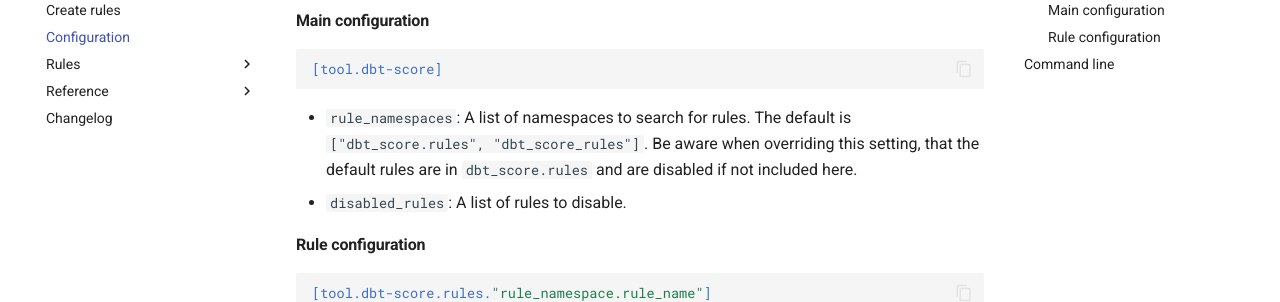
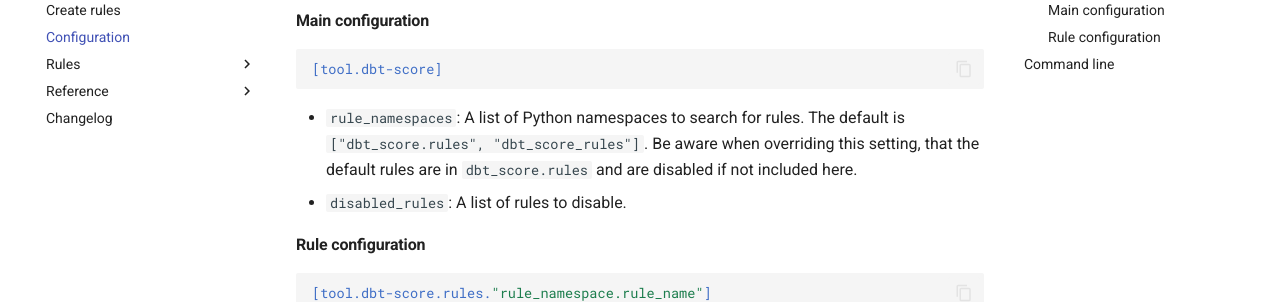
Before and after one commit to PicnicSupermarket/dbt-score, an MkDocs documentation site: the page built from docs/configuration.md, in a window 1280 px wide and 900 px high, scrolled down 519 px. Shown: the part 152-454 px from the top of the window. Built offline with MkDocs 1.6.1 and Material for MkDocs 9.7.7, drawn with Linux system fonts in a browser that asks for light colours.

Commit message:
Update docs/configuration.md
Co-authored-by: Matthieu Caneill <matthieucan@users.noreply.github.com>

````diff
--- a/docs/configuration.md
+++ b/docs/configuration.md
@@ -32,7 +32,7 @@ The following options can be set in the `pyproject.toml` file:
 [tool.dbt-score]
 ```
 
-- `rule_namespaces`: A list of namespaces to search for rules. The default is
+- `rule_namespaces`: A list of Python namespaces to search for rules. The default is
   `["dbt_score.rules", "dbt_score_rules"]`. Be aware when overriding this
   setting, that the default rules are in `dbt_score.rules` and are disabled if
   not included here.
````
